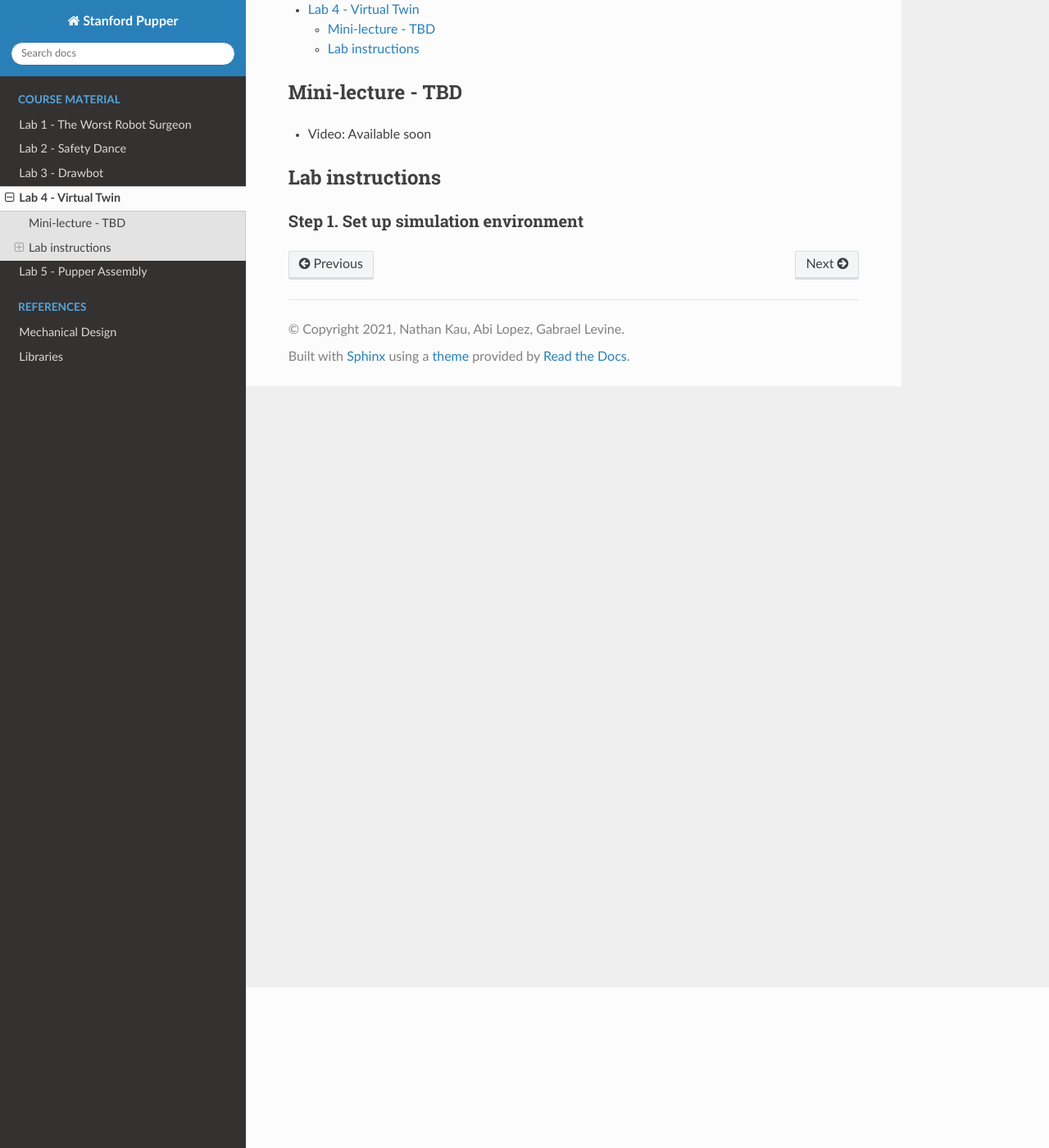
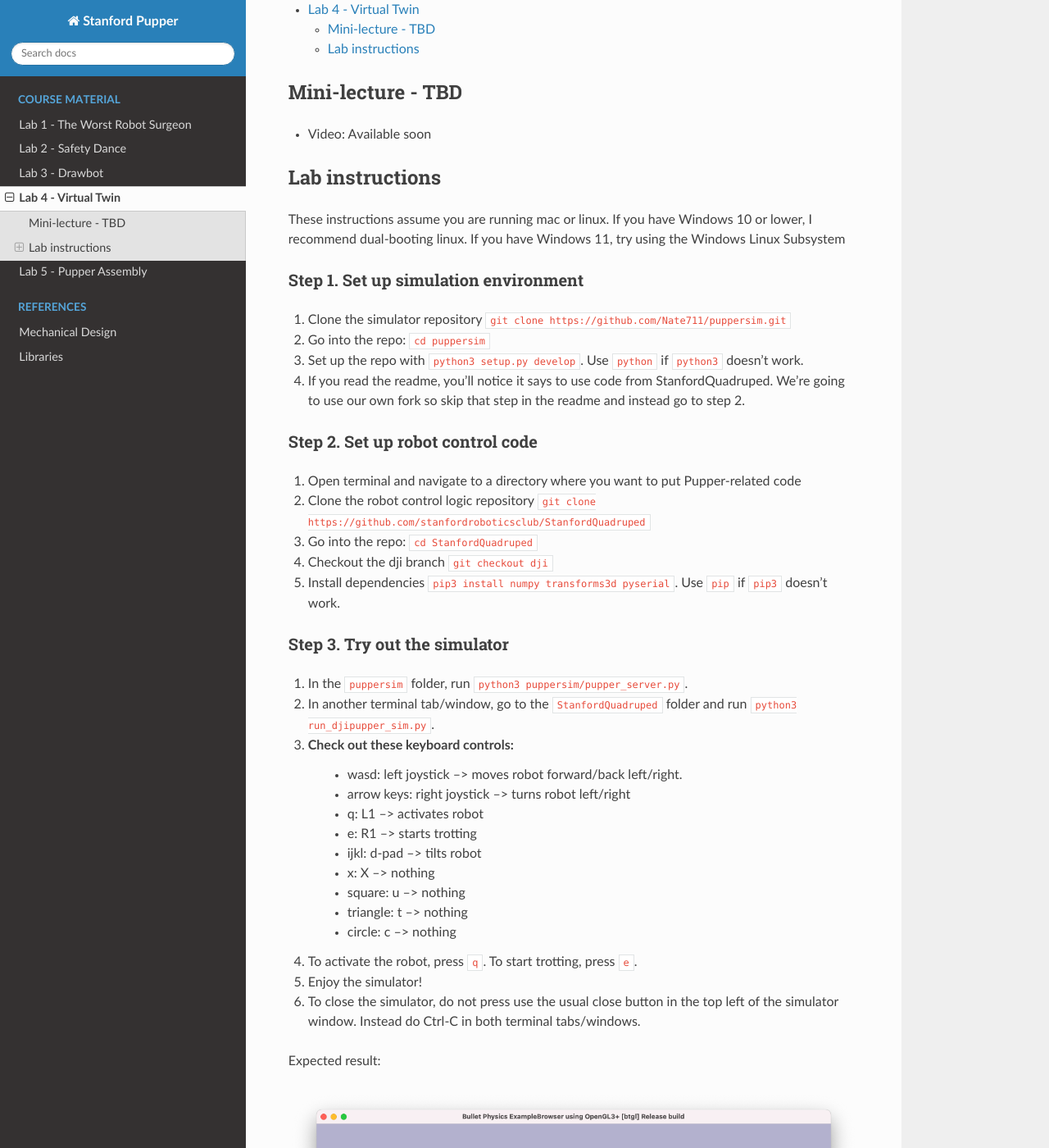
Before and after one commit to stanfordroboticsclub/pupperv3-independent-study, a Sphinx documentation site: the page built from docs/course-material/lab-4.rst, in a window 1280 px wide and 1400 px high, scrolled down 196 px. Shown: the whole window at 82% size. Built offline with Sphinx 7.4.7 and the Read the Docs theme 2.0.0, drawn with Linux system fonts in a browser that asks for light colours; some of the changed text lies outside the part shown.

Commit message:
add simulator instructinos

```diff
--- a/docs/course-material/lab-4.rst
+++ b/docs/course-material/lab-4.rst
@@ -12,5 +12,50 @@
 Lab instructions
 -------------------
 
+These instructions assume you are running mac or linux. If you have Windows 10 or lower, I recommend dual-booting linux. If you have Windows 11, try using the Windows Linux Subsystem
+
 Step 1. Set up simulation environment
 ^^^^^^^^^^^^^^^^^^^^^^^^^^^^^^^^^^^^^^^^^^^^^^^^^^^^^^^^^^
+#. Clone the simulator repository ``git clone https://github.com/Nate711/puppersim.git``
+#. Go into the repo: ``cd puppersim``
+#. Set up the repo with ``python3 setup.py develop``. Use ``python`` if ``python3`` doesn't work.
+#. If you read the readme, you'll notice it says to use code from StanfordQuadruped. We're going to use our own fork so skip that step in the readme and instead go to step 2.
+
+
+Step 2. Set up robot control code
+^^^^^^^^^^^^^^^^^^^^^^^^^^^^^^^^^^^^^^^^^^^^^^^^^^^^^^^^^^
+#. Open terminal and navigate to a directory where you want to put Pupper-related code
+#. Clone the robot control logic repository ``git clone https://github.com/stanfordroboticsclub/StanfordQuadruped``
+#. Go into the repo: ``cd StanfordQuadruped``
+#. Checkout the dji branch ``git checkout dji``
+#. Install dependencies ``pip3 install numpy transforms3d pyserial``. Use ``pip`` if ``pip3`` doesn't work.
+
+Step 3. Try out the simulator
+^^^^^^^^^^^^^^^^^^^^^^^^^^^^^^^^^^^^^^^^^^^^^^^^^^^^^^^^^^
+#. In the ``puppersim`` folder, run ``python3 puppersim/pupper_server.py``.
+#. In another terminal tab/window, go to the ``StanfordQuadruped`` folder and run ``python3 run_djipupper_sim.py``.
+#. Check out these keyboard controls:
+    * wasd: left joystick         --> moves robot forward/back left/right.
+    * arrow keys: right joystick  --> turns robot left/right
+    * q: L1                       --> activates robot
+    * e: R1                       --> starts trotting
+    * ijkl: d-pad                 --> tilts robot
+    * x: X                        --> nothing
+    * square: u                   --> nothing
+    * triangle: t                 --> nothing
+    * circle: c                   --> nothing
+#. To activate the robot, press ``q``. To start trotting, press ``e``.
+#. Enjoy the simulator!
+#. To close the simulator, do not press use the usual close button in the top left of the simulator window. Instead do Ctrl-C in both terminal tabs/windows.
+
+Expected result:
+
+.. figure:: ../_static/lab4/sim.png
+    :align: center
+
+    Expected simulator window.
+
+.. figure:: ../_static/lab4/terminal.png
+    :align: center
+
+    Expected output from ``python3 run_djipupper_sim.py``.
```
Also changed, not shown: docs/_static/lab4/sim.png (added), docs/_static/lab4/terminal.png (added).
